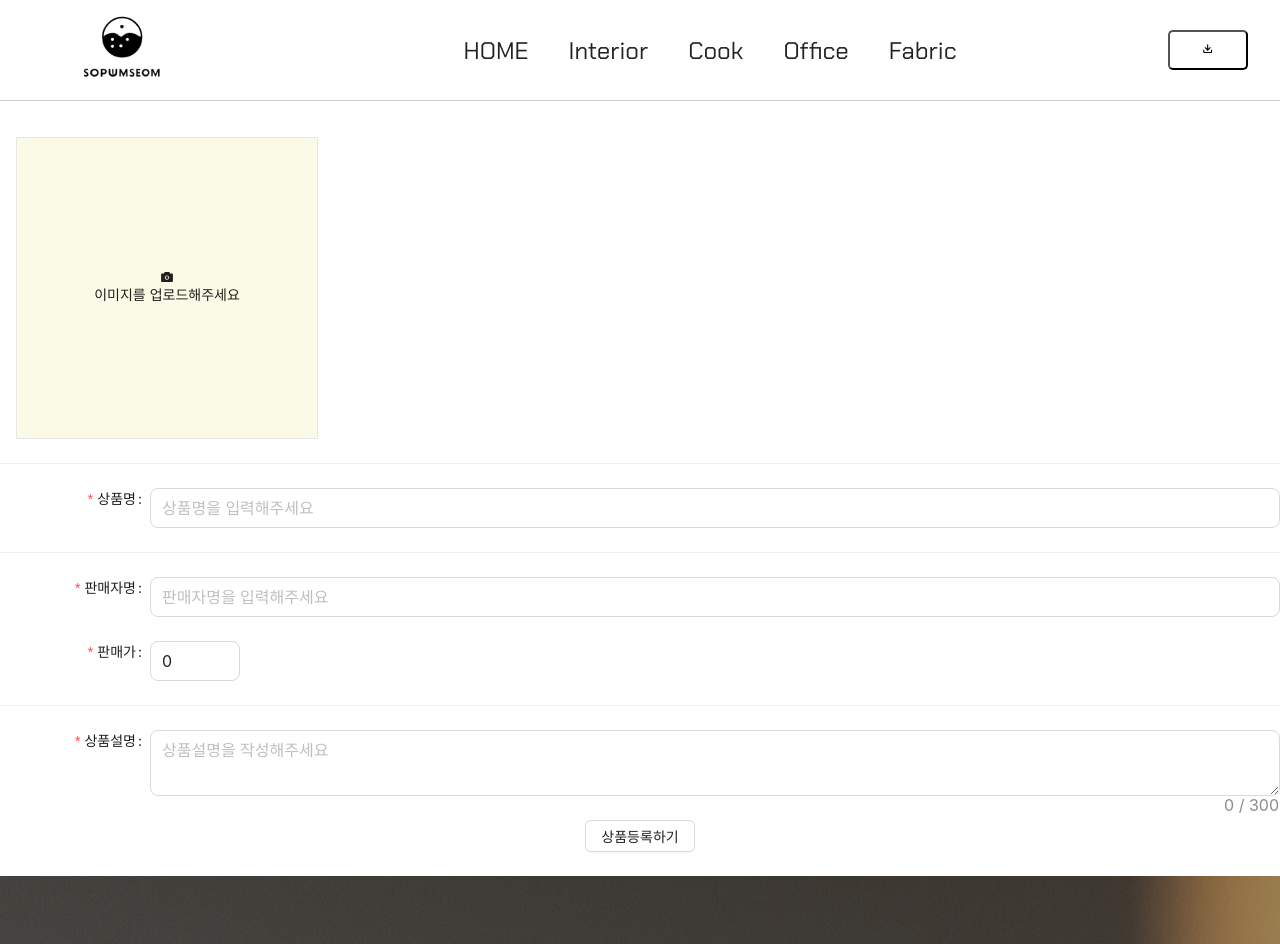
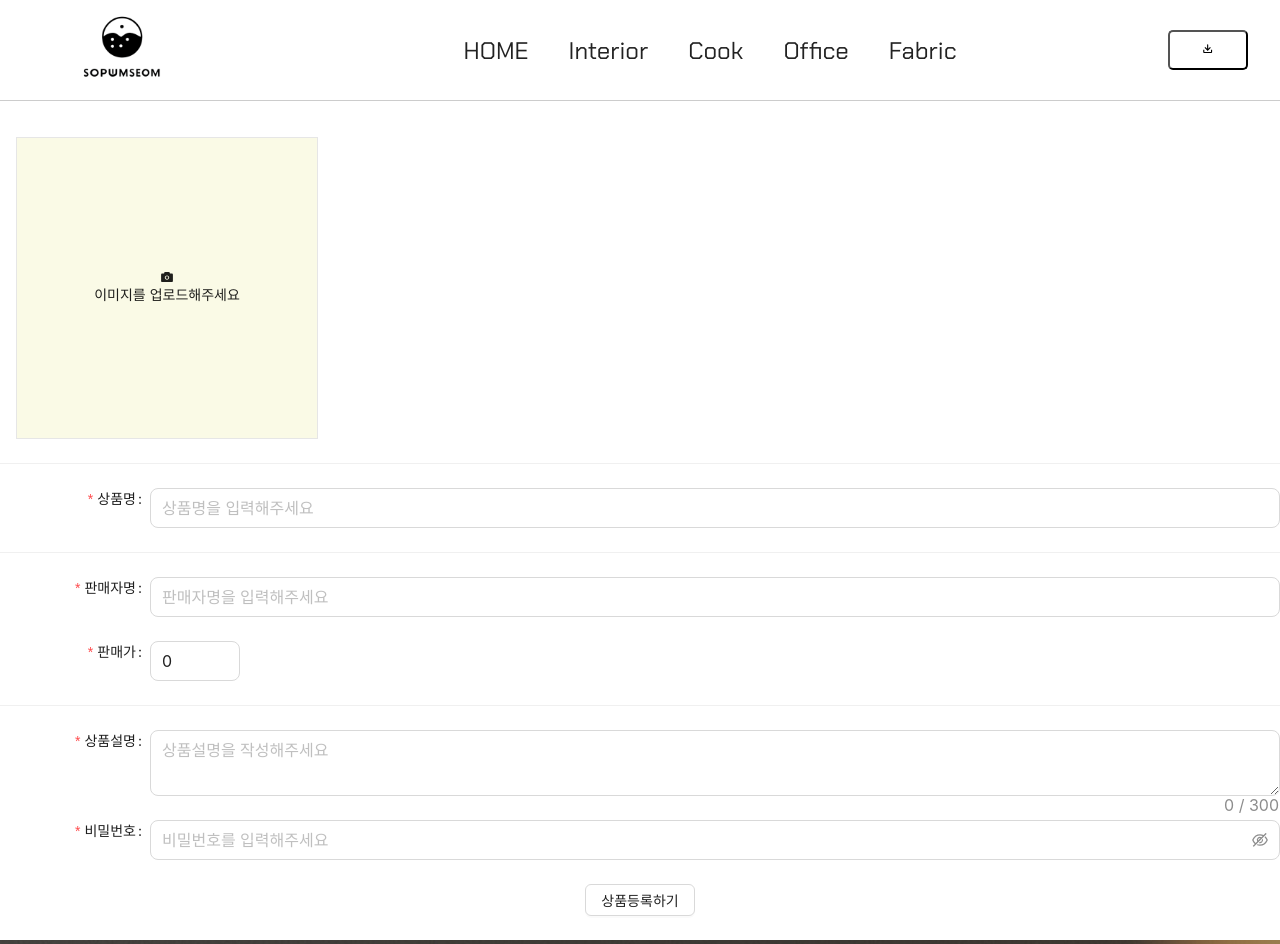
Before and after one commit to jojun01835/props_island, a React (Create React App) app: page /UploadPage in a window 1280 px wide. Shown: the top 944 px of the page. Built offline with nearby package versions, Linux system fonts and the light colour scheme; the HTML template or start-up script is replaced by a standard one.

Commit message:
조준영 화이팅

```diff
--- a/src/components/ProductPage.jsx
+++ b/src/components/ProductPage.jsx
@@ -1,3 +1,5 @@
+// ProductPage.js
+
 import React, { useEffect, useState } from "react";
 import { useParams, useNavigate } from "react-router-dom";
 import axios from "axios";
@@ -63,11 +65,11 @@ const ProductPage = () => {
       .then(() => {
         // 비밀번호가 맞으면 서버에서 제품을 삭제합니다.
         axios
-          .delete(`${API_URL}/products/${id}`, { data: { password } }) // 비밀번호 추가
+          .delete(`${API_URL}/products/${id}`, { data: { password } })
           .then(() => {
             message.info(`제품이 삭제되었습니다.`);
-            setPasswordModalVisible(false); // 비밀번호 검증 및 삭제 후 모달 닫기
-            navigate(-1); // 삭제 후, 뒤로 가기
+            setPasswordModalVisible(false);
+            navigate(-1);
           })
           .catch((error) => {
             message.error(`에러가 발생했습니다: ${error.message}`);
--- a/src/components/UploadPage.jsx
+++ b/src/components/UploadPage.jsx
@@ -11,6 +11,7 @@ const { TextArea } = Input;
 const UploadPage = () => {
   const [imageUrl, setImageUrl] = useState(null);
   const history = useNavigate();
+  const [password, setPassword] = useState(""); // 비밀번호를 저장할 상태 변수
 
   const onFinish = (values) => {
     axios
@@ -20,6 +21,7 @@ const UploadPage = () => {
         seller: values.seller,
         price: parseInt(values.price),
         imageUrl: imageUrl,
+        password: password, // 상태 변수에 저장된 비밀번호 값을 서버로 전송
       })
       .then((result) => {
         console.log(result);
@@ -30,6 +32,7 @@ const UploadPage = () => {
         message.error(`에러가 발생했습니다. ${error.message}`);
       });
   };
+
   const onChangeImage = (info) => {
     if (info.file.status === "uploading") {
       return;
@@ -85,6 +88,15 @@ const UploadPage = () => {
         >
           <TextArea size="large" id="product-description" showCount maxLength={300} placeholder="상품설명을 작성해주세요"></TextArea>
         </Form.Item>
+        <Form.Item label={<span className="upload-label">비밀번호</span>} name="password" rules={[{ required: true, message: "비밀번호를 입력해주세요." }]}>
+          <Input.Password
+            className="upload-password"
+            placeholder="비밀번호를 입력해주세요"
+            size="large"
+            value={password}
+            onChange={(e) => setPassword(e.target.value)}
+          />
+        </Form.Item>
         <Form.Item>
           {/* {contextHolder} */}
           <Button id="submit-button" htmlType="submit">
```
